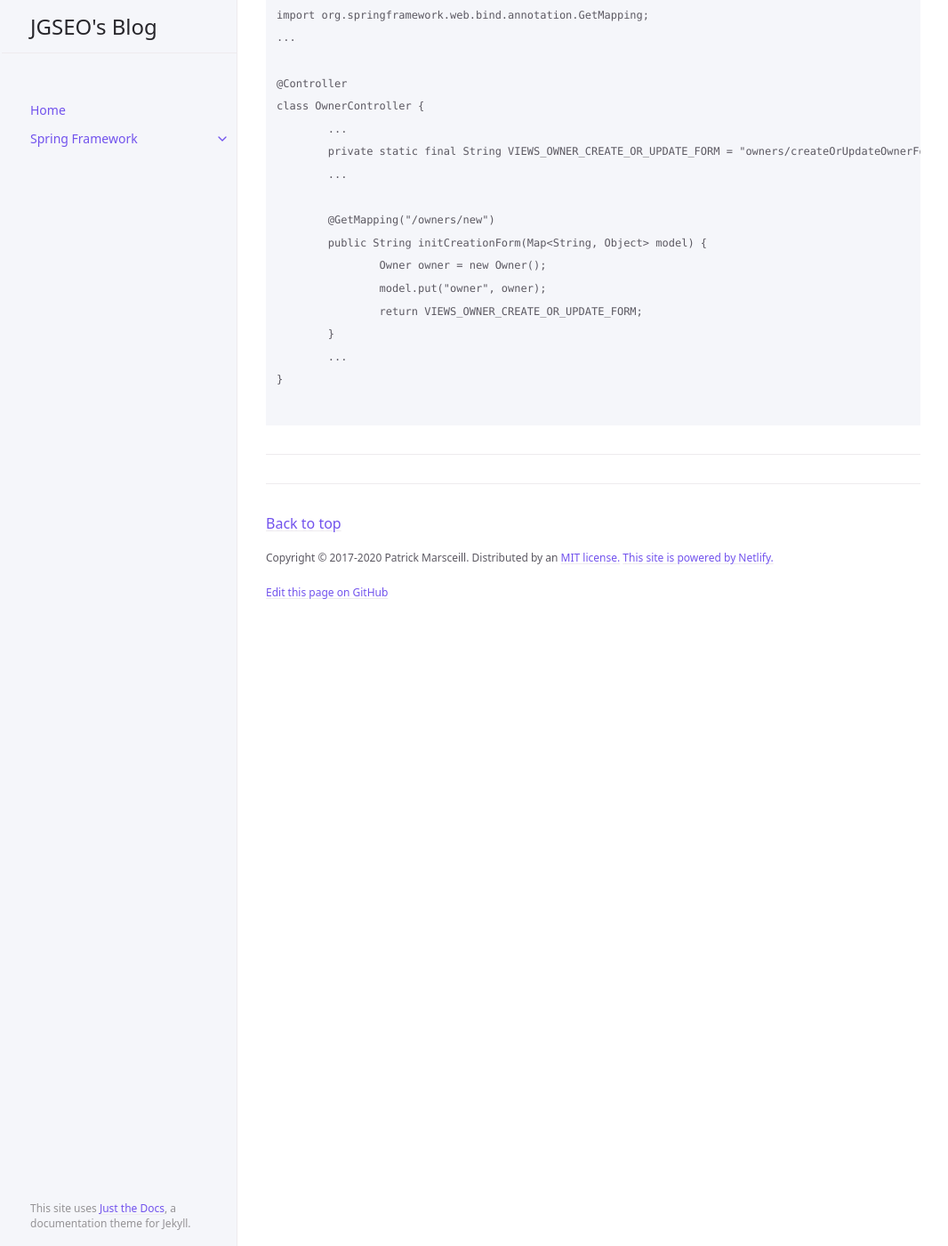
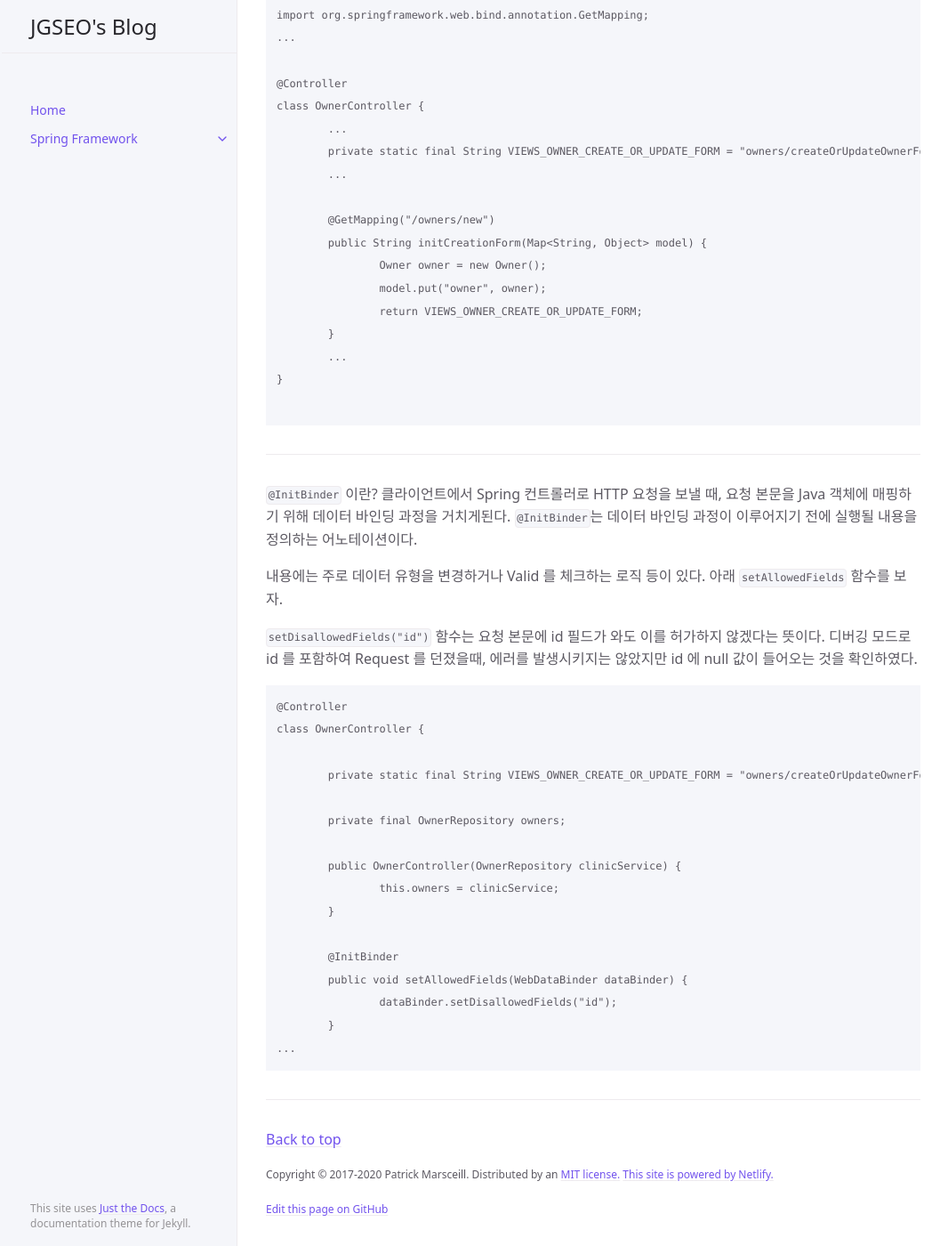
Before and after one commit to jooyg62/jooyg62.github.io, a Jekyll site: the page built from docs/Spring Framework/BasicLearning.md, in a window 1280 px wide and 1400 px high, scrolled down 1701 px. Shown: the whole window at 89% size, without its empty margins (105-1171 px from the left). Built offline with Jekyll 4.4.1, drawn with Linux system fonts in a browser that asks for light colours; cached includes are drawn as plain includes.

Commit message:
@InitBinder 개념

````diff
--- a/docs/Spring Framework/BasicLearning.md
+++ b/docs/Spring Framework/BasicLearning.md
@@ -90,3 +90,29 @@ class OwnerController {
 ```
 
 ---
+
+`@InitBinder` 이란?
+클라이언트에서 Spring 컨트롤러로 HTTP 요청을 보낼 때, 요청 본문을 Java 객체에 매핑하기 위해 데이터 바인딩 과정을 거치게된다. `@InitBinder`는 데이터 바인딩 과정이 이루어지기 전에 실행될 내용을 정의하는 어노테이션이다.
+
+내용에는 주로 데이터 유형을 변경하거나 Valid 를 체크하는 로직 등이 있다. 아래 `setAllowedFields` 함수를 보자.
+
+`setDisallowedFields("id")` 함수는 요청 본문에 id 필드가 와도 이를 허가하지 않겠다는 뜻이다. 디버깅 모드로 id 를 포함하여 Request 를 던졌을때, 에러를 발생시키지는 않았지만 id 에 null 값이 들어오는 것을 확인하였다.
+
+```
+@Controller
+class OwnerController {
+
+	private static final String VIEWS_OWNER_CREATE_OR_UPDATE_FORM = "owners/createOrUpdateOwnerForm";
+
+	private final OwnerRepository owners;
+
+	public OwnerController(OwnerRepository clinicService) {
+		this.owners = clinicService;
+	}
+
+	@InitBinder
+	public void setAllowedFields(WebDataBinder dataBinder) {
+		dataBinder.setDisallowedFields("id");
+	}
+...
+```
````
Also changed, not shown: 1 other file.
